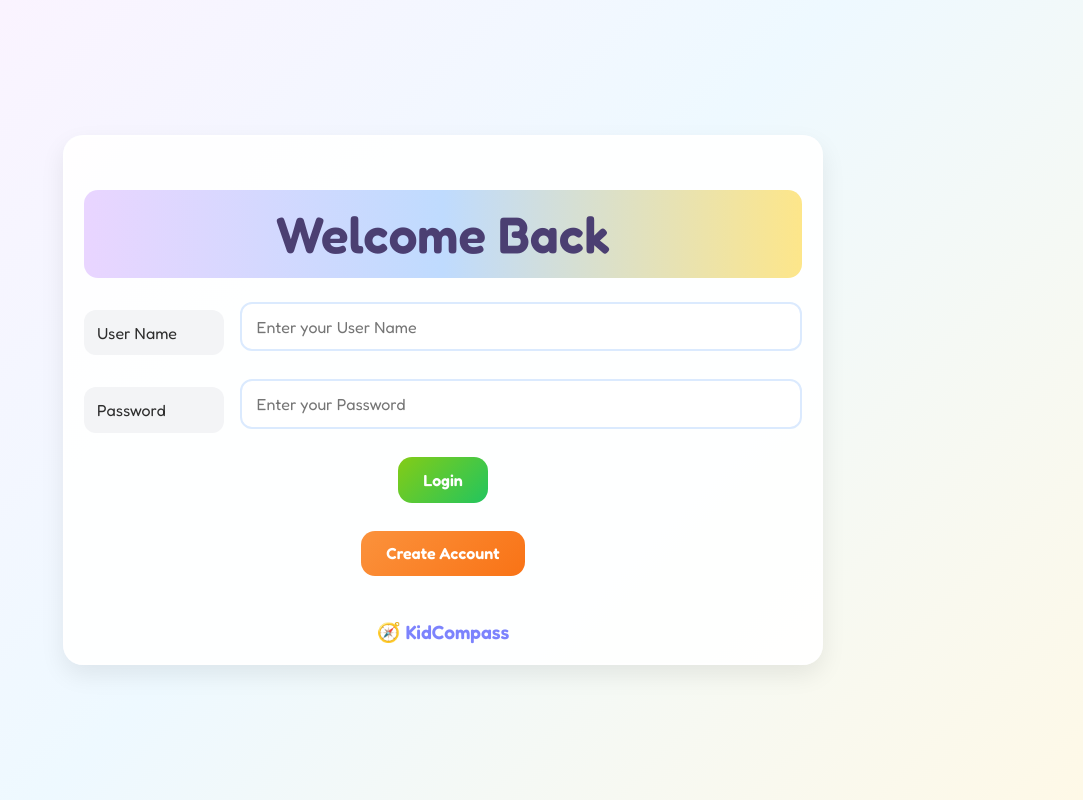
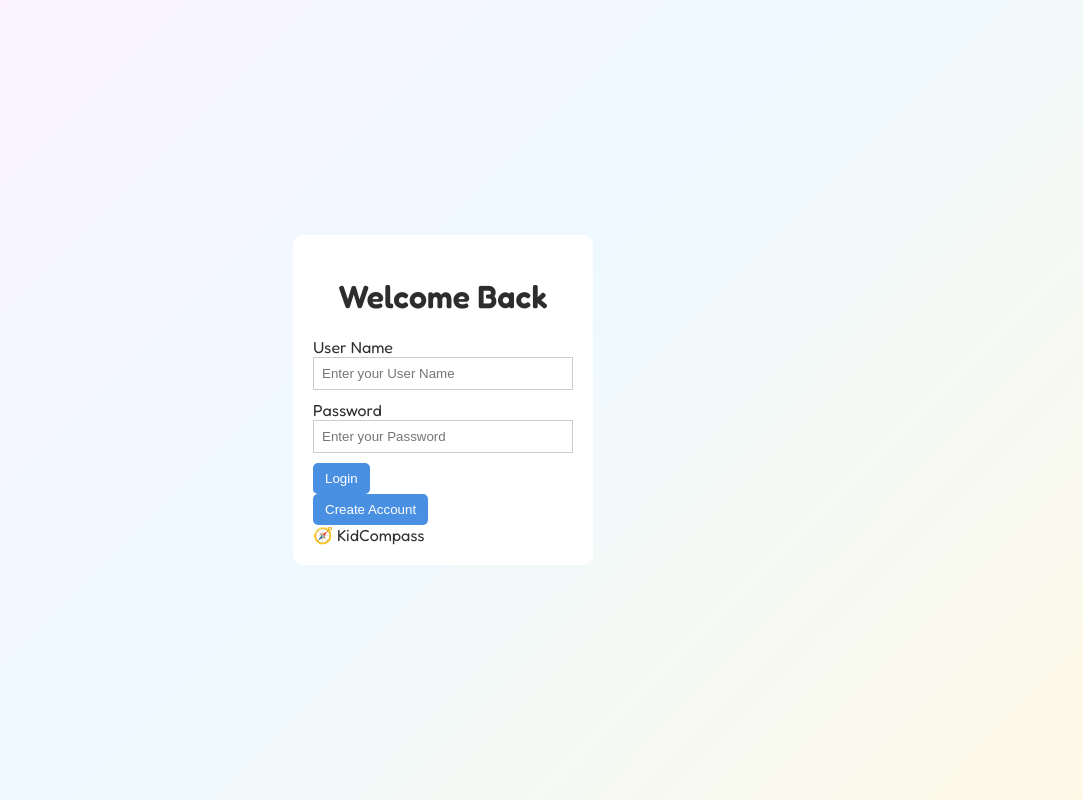
Before and after one commit to JyotiBharti87/kidCompass-ReactApp-Unit1, a React (Vite) app in the folder kidCompass/: page / in a window 1280 px wide. Shown: the whole page, without its empty margins (197-1280 px from the left). Built offline with nearby package versions, Linux system fonts and the light colour scheme.

Commit message:
css-basic

```diff
--- a/kidCompass/src/App.css
+++ b/kidCompass/src/App.css
@@ -1,280 +1,136 @@
-@import url("https://fonts.googleapis.com/css2?family=Fredoka:wght@400;500;600&display=swap");
-
+/* Global styles */
 body {
   margin: 0;
-  font-family: "Fredoka", sans-serif;
-  background: linear-gradient(135deg, #fdf2ff, #eef9ff, #fef9e7);
-  color: #2d2d2d;
+  font-family: Arial, sans-serif;
+  background-color: #f5f7fa;
+  color: #333;
 }
 
+/* Main container */
 .app {
-  width: min(1100px, 92%);
-  margin: 0 auto;
-  padding: 2rem 0 3rem;
+  width: 90%;
+  margin: auto;
+  padding: 20px;
 }
 
-h1 {
-  font-size: clamp(2.2rem, 4vw, 3.2rem);
-  margin-bottom: 0.3rem;
-  color: #4b3f72;
+/* Headings */
+h1,
+h2 {
+  text-align: center;
 }
 
-p {
-  margin-bottom: 1rem;
+/* Controls (search + filter) */
+.controls {
+  display: flex;
+  gap: 10px;
+  margin-bottom: 20px;
 }
 
-.logo-header {
-  display: flex;
-  align-items: center;
-  gap: 1rem;
-  margin-bottom: 1.5rem;
-}
-
-.logo-circle {
-  width: 70px;
-  height: 70px;
-  border-radius: 50%;
-  background: linear-gradient(135deg, #9be7ff, #ffd6a5, #caffbf);
-  display: flex;
-  align-items: center;
-  justify-content: center;
-  font-size: 2rem;
-  box-shadow: 0 6px 18px rgba(0, 0, 0, 0.12);
-}
-
-.logo-text {
-  display: flex;
-  flex-direction: column;
-}
-
-.logo-text span:first-child {
-  font-size: 2rem;
-  font-weight: 600;
-  color: #4b3f72;
-}
-
-.logo-text span:last-child {
-  color: #6b7280;
-  font-size: 1rem;
-}
-
-.controls {
-  display: flex;
-  gap: 1rem;
-  flex-wrap: wrap;
-  margin: 1.5rem 0;
-  padding: 1rem;
-  border-radius: 18px;
-  background: rgba(255, 255, 255, 0.6);
-  box-shadow: 0 6px 20px rgba(0, 0, 0, 0.06);
-}
-
+/* Grid layout for cards */
 .card-grid {
   display: grid;
   grid-template-columns: repeat(3, 1fr);
-  gap: 1.2rem;
+  gap: 15px;
 }
 
-.card,
-.detail-box,
-.auth-card,
-.signup-card {
-  background: rgba(255, 255, 255, 0.9);
-  padding: 1.2rem;
-  border-radius: 20px;
-  box-shadow: 0 10px 24px rgba(0, 0, 0, 0.08);
-  border: 2px solid rgba(255, 255, 255, 0.7);
+/* Card styling */
+.card {
+  background: white;
+  padding: 15px;
+  border-radius: 10px;
+  text-align: center;
+  border: 1px solid #ddd;
+  transition: transform 0.2s;
+}
+
+/* Hover effect */
+.card:hover {
+  transform: translateY(-5px);
+}
+
+/* Image */
+.card img {
+  width: 80px;
+  height: 80px;
+  margin-bottom: 10px;
+}
+
+/* Buttons */
+button {
+  padding: 8px 12px;
+  border: none;
+  background-color: #4a90e2;
+  color: white;
+  border-radius: 5px;
+  cursor: pointer;
+}
+
+button:hover {
+  background-color: #357abd;
+}
+
+/* Signup/Login pages */
+.auth-page {
+  display: flex;
+  justify-content: center;
+  align-items: center;
+  height: 100vh;
+}
+
+/* Form container */
+.signup-card,
+.auth-card {
+  background: white;
+  padding: 20px;
+  border-radius: 10px;
+  width: 300px;
+}
+
+/* Inputs */
+input,
+textarea,
+select {
+  width: 100%;
+  padding: 8px;
+  margin-bottom: 10px;
+  border: 1px solid #ccc;
+}
+
+/* Detail page */
+.detail-box {
+  background: white;
+  padding: 20px;
+  border-radius: 10px;
+}
+
+/* Table */
+table {
+  width: 100%;
+  border-collapse: collapse;
+  margin: 10px 0;
+}
+
+td,
+th {
+  border: 1px solid #ccc;
+  padding: 8px;
+}
+
+/* Simple animation */
+@keyframes fadeIn {
+  from {
+    opacity: 0;
+  }
+  to {
+    opacity: 1;
+  }
 }
 
 .card {
-  transition:
-    transform 0.2s ease,
-    box-shadow 0.2s ease;
+  animation: fadeIn 0.3s ease;
 }
 
-.card:hover {
-  transform: translateY(-4px);
-  box-shadow: 0 14px 30px rgba(0, 0, 0, 0.12);
-}
-
-.card img {
-  border-radius: 16px;
-  width: 100px;
-  height: 100px;
-  object-fit: cover;
-  margin-bottom: 0.75rem;
-  background: white;
-  padding: 6px;
-  border: 3px solid #ffffff;
-  box-shadow: 0 4px 12px rgba(0, 0, 0, 0.12);
-}
-
-.detail-box {
-  margin-top: 1rem;
-  background: linear-gradient(135deg, #dff7ff, #fff5e8);
-}
-
-.detail-image {
-  width: 140px;
-  height: 140px;
-  display: block;
-  margin-bottom: 1rem;
-  background: white;
-  padding: 8px;
-  border-radius: 18px;
-}
-
-input,
-select,
-button,
-textarea {
-  padding: 0.8rem 0.9rem;
-  font-size: 1rem;
-  border-radius: 12px;
-  margin-bottom: 0.75rem;
-  font-family: inherit;
-}
-
-input,
-select,
-textarea {
-  border: 2px solid #dbeafe;
-  background: #ffffff;
-}
-
-input:focus,
-select:focus,
-textarea:focus {
-  outline: none;
-  border-color: #7dd3fc;
-  box-shadow: 0 0 0 3px rgba(125, 211, 252, 0.25);
-}
-
-button {
-  border: none;
-  cursor: pointer;
-  font-weight: 600;
-  transition:
-    transform 0.15s ease,
-    opacity 0.15s ease;
-}
-
-button:hover {
-  transform: scale(1.03);
-  opacity: 0.95;
-}
-
-.auth-page {
-  min-height: 100vh;
-  display: flex;
-  justify-content: center;
-  align-items: center;
-  padding: 2rem;
-  background: linear-gradient(135deg, #fdf2ff, #eef9ff, #fef9e7);
-}
-
-.auth-card,
-.signup-card {
-  width: min(760px, 92%);
-}
-
-.signup-card {
-  display: flex;
-  flex-direction: column;
-  gap: 0.8rem;
-  width: min(450px, 90%);
-  margin: 0 auto;
-}
-
-.signup-card input,
-.signup-card textarea {
-  width: 100%;
-  box-sizing: border-box;
-}
-
-.auth-title,
-.signup-title {
-  text-align: center;
-  margin-bottom: 1.5rem;
-  color: #4b3f72;
-  background: linear-gradient(90deg, #e9d5ff, #bfdbfe, #fde68a);
-  padding: 0.8rem 1rem;
-  border-radius: 14px;
-}
-
-.auth-row {
-  display: grid;
-  grid-template-columns: 140px 1fr;
-  gap: 1rem;
-  align-items: center;
-  margin-bottom: 1rem;
-}
-
-.auth-row label {
-  background: #f3f4f6;
-  padding: 0.8rem;
-  border-radius: 12px;
-}
-
-.auth-actions,
-.signup-actions,
-.create-account-wrap {
-  display: flex;
-  justify-content: center;
-  margin-top: 1rem;
-}
-
-.login-btn,
-.signup-btn {
-  background: linear-gradient(135deg, #84cc16, #22c55e);
-  color: white;
-  padding: 0.8rem 1.6rem;
-  border-radius: 14px;
-}
-
-.create-btn {
-  background: linear-gradient(135deg, #fb923c, #f97316);
-  color: white;
-  padding: 0.8rem 1.6rem;
-  border-radius: 14px;
-}
-
-.back-link {
-  text-align: center;
-  margin-top: 1rem;
-}
-
-.back-link a {
-  color: #4b3f72;
-  font-weight: 500;
-}
-
-.logo-footer {
-  margin-top: 2rem;
-  text-align: center;
-  color: #7c83fd;
-  font-weight: 600;
-  font-size: 1.2rem;
-}
-
-.kid-badge {
-  display: inline-block;
-  background: linear-gradient(135deg, #f9a8d4, #c4b5fd);
-  color: white;
-  padding: 0.35rem 0.7rem;
-  border-radius: 999px;
-  font-size: 0.85rem;
-  margin-bottom: 0.7rem;
-}
-
-.back-btn {
-  margin-bottom: 1rem;
-  background: #e5e7eb;
-  color: #333;
-  padding: 0.6rem 1rem;
-  border-radius: 10px;
-}
-
+/* Responsive design */
 @media (max-width: 900px) {
   .card-grid {
     grid-template-columns: repeat(2, 1fr);
@@ -289,48 +145,12 @@ button:hover {
   .controls {
     flex-direction: column;
   }
-
-  .auth-row {
-    grid-template-columns: 1fr;
-  }
-
-  .logo-header {
-    flex-direction: column;
-    text-align: center;
-  }
 }
-.kid-table {
-  width: 100%;
-  border-collapse: collapse;
-  margin: 1rem 0 1.2rem;
-  background: white;
-  border-radius: 12px;
-  overflow: hidden;
+.detail-image {
+  width: 120px;
+  height: 120px;
+  object-fit: cover;
+  display: block;
+  margin: 0 auto 10px;
+  border-radius: 50%;
 }
-
-.kid-table th,
-.kid-table td {
-  padding: 0.8rem 1rem;
-  text-align: left;
-  border-bottom: 1px solid #e5e7eb;
-}
-
-.kid-table th {
-  width: 140px;
-  background: #f3f4f6;
-  color: #4b3f72;
-}
-@keyframes fadeInUp {
-  from {
-    opacity: 0;
-    transform: translateY(10px);
-  }
-  to {
-    opacity: 1;
-    transform: translateY(0);
-  }
-}
-
-.card {
-  animation: fadeInUp 0.4s ease;
-}
```
Also changed, not shown: 1 other file (tests, documents, lock files or other folders).
